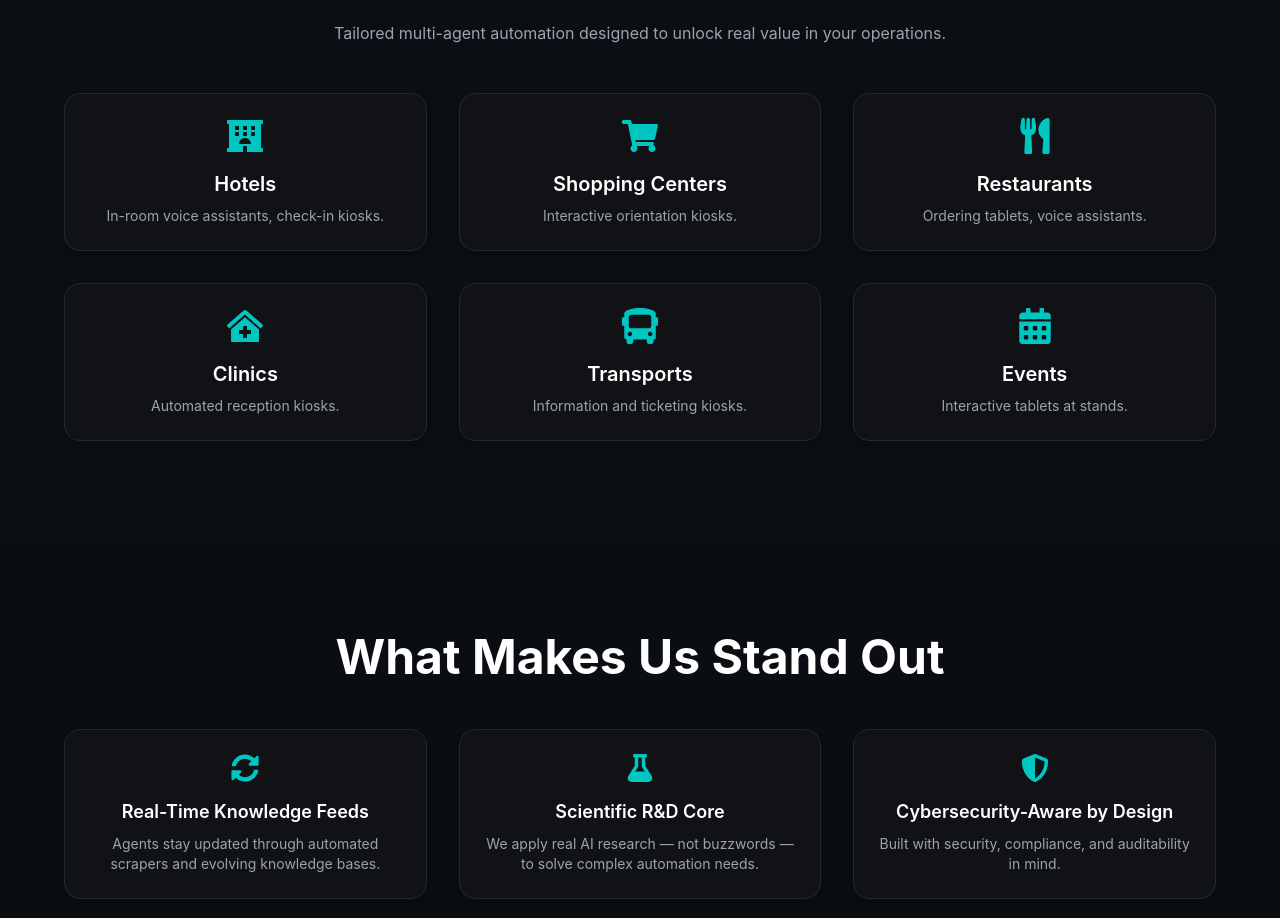
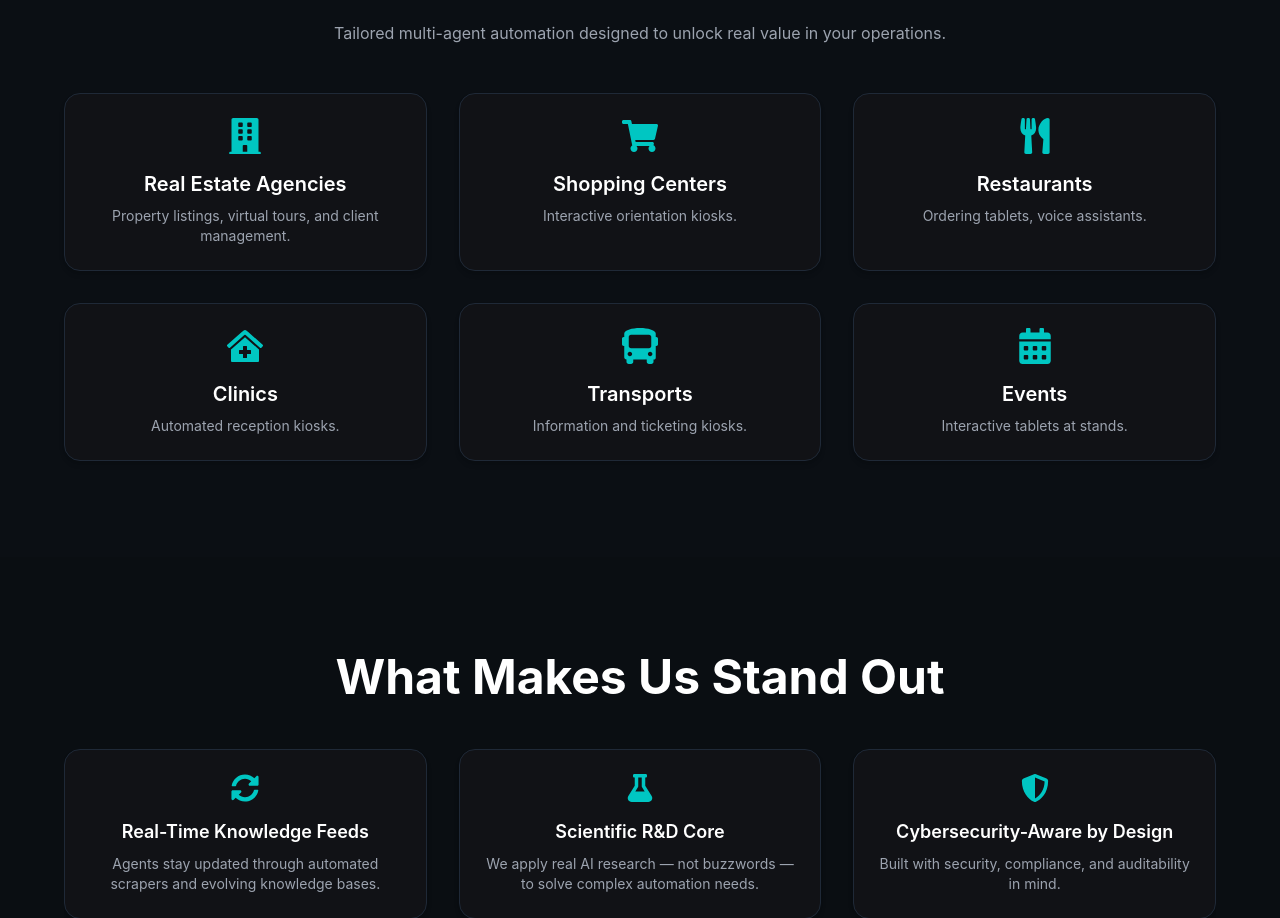
Before and after one commit to adammabrouk/aigents-frontend, a React (Create React App) app: page / in a window 1280 px wide. Shown: the part 939-1857 px from the top of the page. Built offline with nearby package versions, Linux system fonts and the light colour scheme; what @vapi-ai/web would draw is missing.

Commit message:
Update hotels to real estate agencies in WhatWeDeliver component
---

For more details, open the [Copilot Workspace session](https://copilot-workspace.githubnext.com/adammabrouk/aigents-frontend?shareId=XXXX-XXXX-XXXX-XXXX).

```diff
--- a/src/components/WhatWeDeliver.jsx
+++ b/src/components/WhatWeDeliver.jsx
@@ -1,11 +1,11 @@
 import { motion } from 'framer-motion'
-import { FaHotel, FaShoppingCart, FaUtensils, FaClinicMedical, FaBus, FaCalendarAlt } from 'react-icons/fa'
+import { FaBuilding, FaShoppingCart, FaUtensils, FaClinicMedical, FaBus, FaCalendarAlt } from 'react-icons/fa'
 
 const applications = [
   {
-    title: 'Hotels',
-    description: 'In-room voice assistants, check-in kiosks.',
-    icon: <FaHotel size={36} />,
+    title: 'Real Estate Agencies',
+    description: 'Property listings, virtual tours, and client management.',
+    icon: <FaBuilding size={36} />,
   },
   {
     title: 'Shopping Centers',
```
